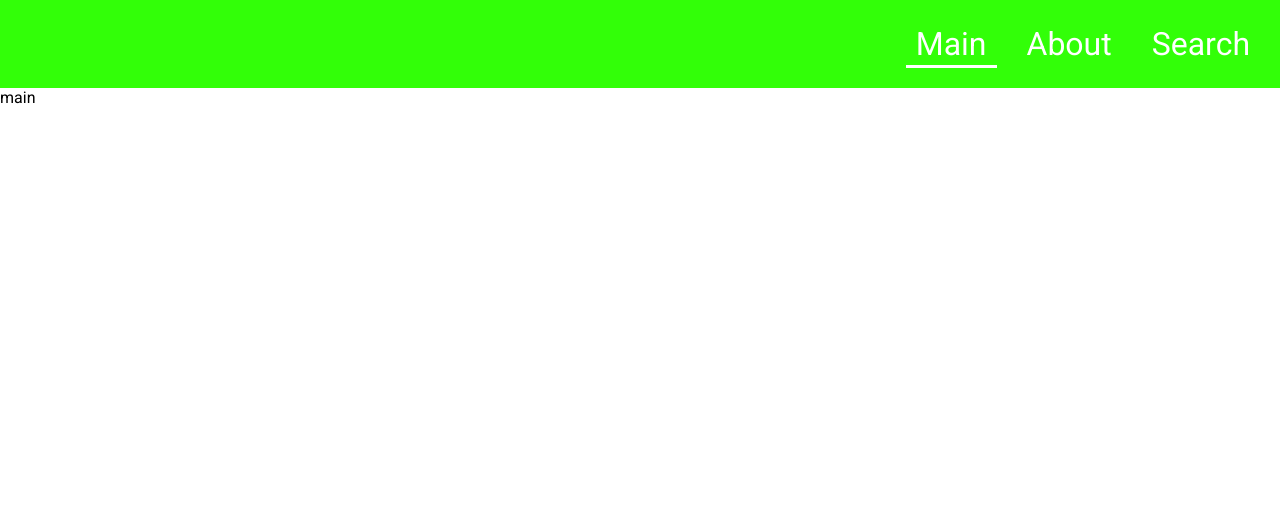
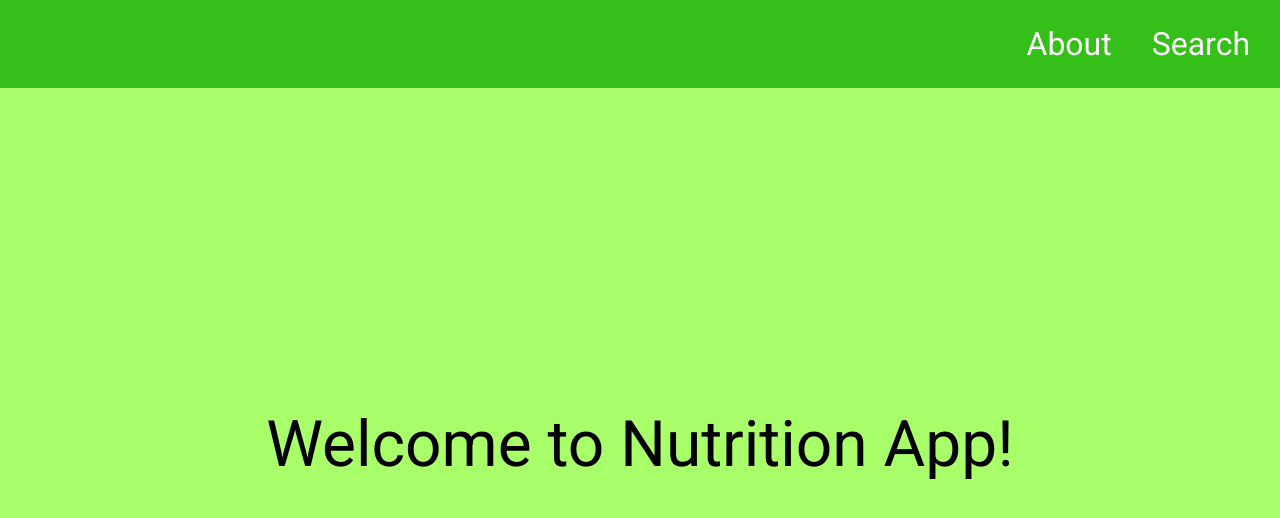
Before and after one commit to dawid-fulmes/nutrition-app, a React (Create React App) app: page / in a window 1280 px wide. Shown: the top 518 px of the page. Built offline with nearby package versions, Linux system fonts and the light colour scheme.

Commit message:
Add Home page and fix styles

```diff
--- a/src/assets/styles/theme/theme.js
+++ b/src/assets/styles/theme/theme.js
@@ -9,9 +9,10 @@ export const theme = {
     },
   },
   colors: {
-    main: "#32FF08",
+    main: "#35BF19",
     white: "#FFFFFF",
     black: "#000000",
+    background: "#A9FF6A",
   },
   media: {
     tablet: `@media (min-width: 768px)`,
--- a/src/components/Header/NavItems/NavItems.js
+++ b/src/components/Header/NavItems/NavItems.js
@@ -4,7 +4,6 @@ import styled from "styled-components";
 import PropTypes from "prop-types";
 
 const linksConfig = [
-  { label: "Main", path: "/" },
   { label: "About", path: "/about" },
   { label: "Search", path: "/search" },
 ];
--- /dev/null
+++ b/src/components/Home/Home.js
@@ -0,0 +1,16 @@
+import React from "react";
+import styled from "styled-components";
+
+const StyledWrapper = styled.div`
+  color: ${({ theme }) => theme.colors.black};
+  font-size: 4rem;
+  text-align: center;
+  margin: auto;
+  padding: 20px;
+`;
+
+const Home = () => {
+  return <StyledWrapper>Welcome to Nutrition App!</StyledWrapper>;
+};
+
+export default Home;
--- a/src/containers/App/App.js
+++ b/src/containers/App/App.js
@@ -1,10 +1,15 @@
 import React from "react";
+import { Switch, Route } from "react-router-dom";
+
 import Layout from "../../hoc/Layout/Layout";
+import Home from "../../components/Home/Home";
 
 function App() {
   return (
     <Layout>
-      <div>main</div>
+      <Switch>
+        <Route path="/" exact component={Home} />
+      </Switch>
     </Layout>
   );
 }
--- a/src/hoc/Layout/Layout.js
+++ b/src/hoc/Layout/Layout.js
@@ -1,10 +1,24 @@
 import React, { Component } from "react";
 import PropTypes from "prop-types";
-import { ThemeProvider } from "styled-components";
+import styled, { ThemeProvider } from "styled-components";
 
 import GlobalStyle from "../../assets/styles/GlobalStyle/GlobalStyle";
 import { theme } from "../../assets/styles/theme/theme";
 import Header from "../../components/Header/Header";
+
+const StyledMain = styled.main`
+  display: flex;
+  flex-direction: column;
+  align-items: center;
+  flex-grow: 1;
+  background-color: ${({ theme }) => theme.colors.background};
+`;
+
+const StyledWrapper = styled.div`
+  display: flex;
+  flex-direction: column;
+  min-height: 100vh;
+`;
 
 class Layout extends Component {
   render() {
@@ -13,8 +27,10 @@ class Layout extends Component {
       <ThemeProvider theme={theme}>
         <>
           <GlobalStyle />
-          <Header />
-          <main>{children}</main>
+          <StyledWrapper>
+            <Header />
+            <StyledMain>{children}</StyledMain>
+          </StyledWrapper>
         </>
       </ThemeProvider>
     );
```
